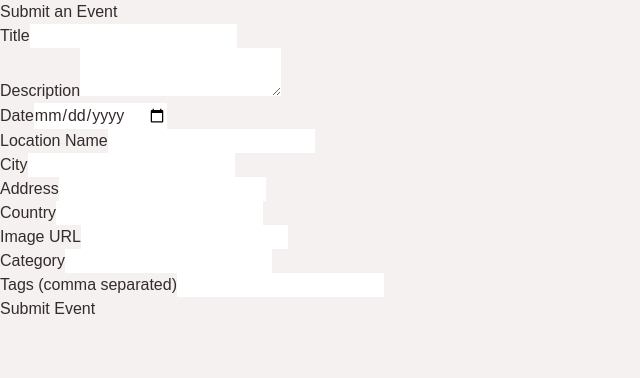
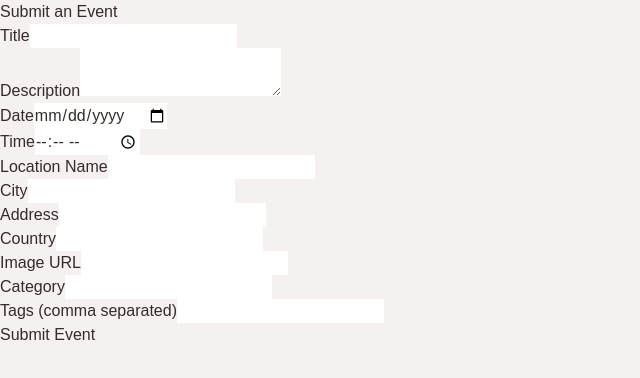
Before and after one commit to mnapearson/eos-archive-mvp, a Next.js app: page /submit in a window 1280 px wide. Shown: the top 378 px of the page, without its empty margins (0-640 px from the left). Built offline with nearby package versions, Linux system fonts and the light colour scheme.

Commit message:
add time fields

```diff
--- a/src/app/submit/page.tsx
+++ b/src/app/submit/page.tsx
@@ -7,6 +7,7 @@ export default function SubmitEventPage() {
     title: '',
     description: '',
     date: '',
+    time: '',
     location: { name: '', city: '', address: '', country: '' },
     imageUrl: '',
     category: '',
@@ -87,6 +88,17 @@ export default function SubmitEventPage() {
             type='date'
             name='date'
             value={formData.date}
+            onChange={handleChange}
+            className='w-full border border-gray-300 rounded px-3 py-2'
+            required
+          />
+        </div>
+        <div className='mb-4'>
+          <label className='block font-semibold mb-1'>Time</label>
+          <input
+            type='time'
+            name='time'
+            value={formData.time}
             onChange={handleChange}
             className='w-full border border-gray-300 rounded px-3 py-2'
             required
--- a/src/types/index.ts
+++ b/src/types/index.ts
@@ -10,6 +10,7 @@ export interface Event {
   title: string;
   description: string;
   date: string; // Format: YYYY-MM-DD
+  time: string; // Format: HH.MM
   location: Location;
   imageUrl: string;
   category: string;
```
Also changed, not shown: 1 other file (tests, documents, lock files or other folders).
